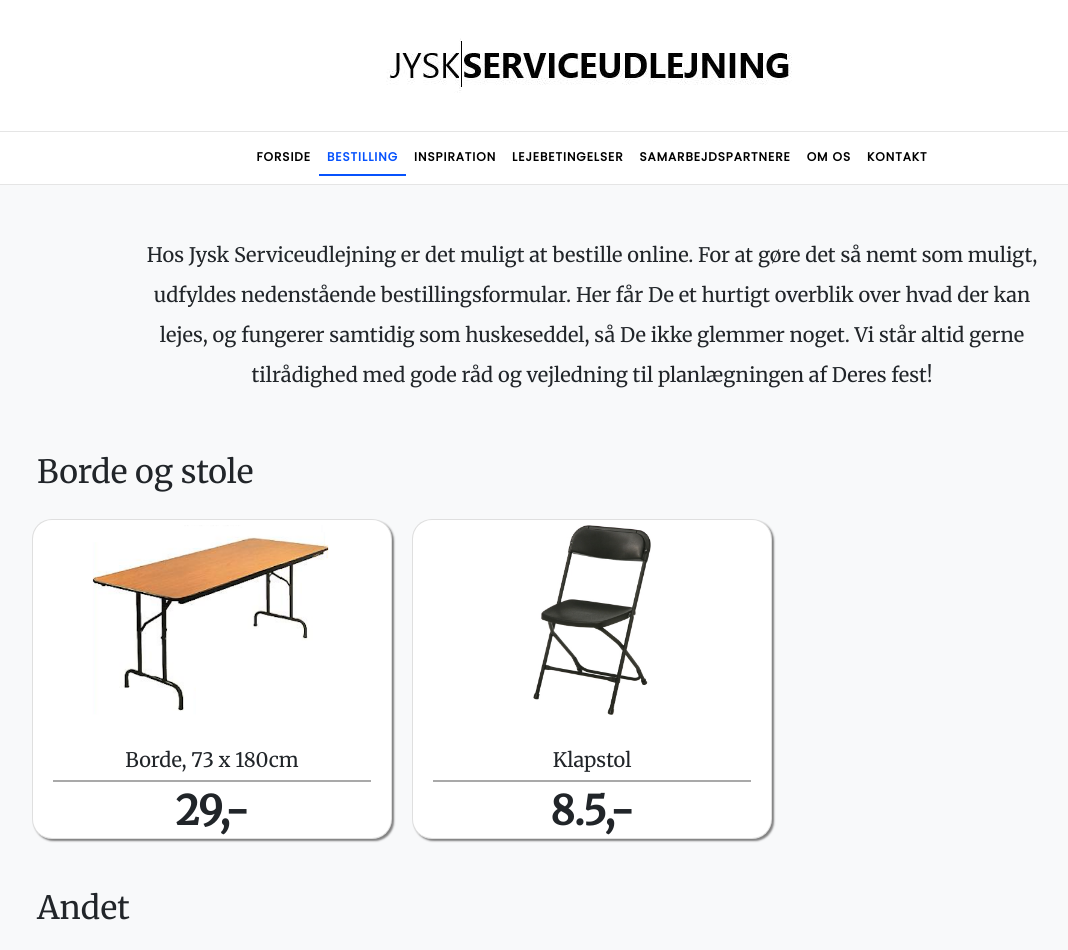
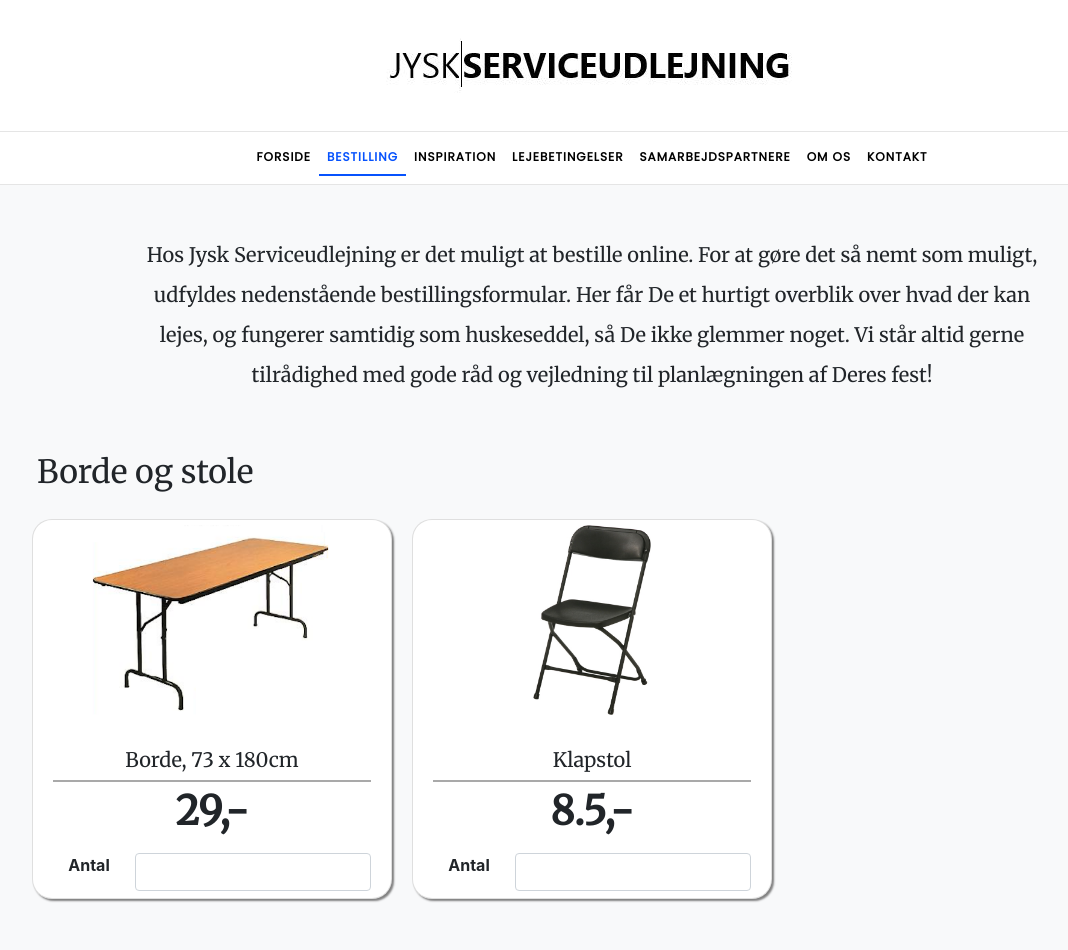
Before and after one commit to Fuzzy3/jyskserviceudlejning2, an Angular app: page /bestilling in a window 1280 px wide. Shown: the top 950 px of the page, without its empty margins (48-1116 px from the left). Built offline with nearby package versions, Linux system fonts and the light colour scheme; a web font is replaced by a local one.

Commit message:
in rgess

```diff
--- a/src/app/bestilling/bestilling.component.html
+++ b/src/app/bestilling/bestilling.component.html
@@ -12,22 +12,32 @@
     </div>
 </section>
 <section id="products" class="margin-top-50">
-    <div class="container padding-bottom-50" *ngFor="let produktSerie of productSerier">
+    <div class="container padding-bottom-50" *ngFor="let produktSerie of productSerier; index as i">
         <div class="row">
             <div class="col">
                 <h2 class="">{{produktSerie.overskrift}}</h2>
             </div>
         </div>
         <div class="row">
-            <div class="col-md-4 margin-top-20 card-col" *ngFor="let produkt of produktSerie.produkter">
+            <div class="col-md-4 margin-top-20 card-col" *ngFor="let produkt of produktSerie.produkter; index as p">
                 <div class="col-inner">
-                    <div class="card box-shadow">
+                    <div class="card card-height-md box-shadow">
                         <div class="image-container img-md">
                             <img class="card-img-top showcase-image img-md" [src]="produkt.billedURL" alt="Card image cap">
                         </div>
                         <div class="card-body">
                             <h5 class="card-title">{{produkt.navn}}</h5>
                             <h4 class="price-tag">{{produkt.pris}},-</h4>
+                            <form class="padding-top-10">
+                                <div class="form-row">
+                                    <div class="col-3">
+                                        <label>Antal</label>
+                                    </div>
+                                    <div class="col-9">
+                                        <input type="number" class="form-control" (input)="onProductAdded($event.target.value, i, p)">
+                                    </div>
+                                </div>
+                            </form>
                         </div>
                     </div>
                 </div>
@@ -39,7 +49,7 @@
     <div class="container">
         <div class="row justify-content-center">
             <div class="col-md-6">
-                <form (ngSubmit)="onSubmit(f)" #f="ngForm" >
+                <form (ngSubmit)="onSubmit()" #f="ngForm" >
                     <div id="bruger-data">
                         <button class="btn btn-secondary float-right" type="button" (click)="fillFormWithDummyData()">Udfyld form</button>
                         <div class="form-group">
--- a/src/app/bestilling/bestilling.component.scss
+++ b/src/app/bestilling/bestilling.component.scss
@@ -12,6 +12,9 @@
     &.img-md {
         max-height: 200px;
     }
+    &.img-sm {
+        max-height: 150px;
+    }
     &.img-fit {
         object-fit: cover;
         padding: 0px;
@@ -25,7 +28,9 @@
     &.img-md {
         height: 200px;
     }
-
+    &.img-sm {
+        height: 150px;
+    }
 }
 
 .card-title {
@@ -54,6 +59,9 @@
         &-lg {
             height:550px;
         }
+        &-md {
+            height: 380px;
+        }
     }
 }
 
--- a/src/app/bestilling/bestilling.component.ts
+++ b/src/app/bestilling/bestilling.component.ts
@@ -1,3 +1,5 @@
+import { BestillingInfo } from './model/bestillingInfo.model';
+import { Bestilling, IBestilling } from './model/bestilling.model';
 import { ProduktSerie } from './model/produktSerie.model';
 import { Component, OnInit, ViewChild } from '@angular/core';
 import { ProductService } from './services/product.service';
@@ -10,8 +12,10 @@
   styleUrls: ['./bestilling.component.scss']
 })
 export class BestillingComponent implements OnInit {
+  @ViewChild('f') bestillingsForm: NgForm;
   productSerier: ProduktSerie[];
-  @ViewChild('f') bestillingsForm: NgForm;
+  bestillingsListe: IBestilling = {};
+  bestillingInfo: BestillingInfo;
   navn = '';
   adresse = '';
   postnr = '';
@@ -28,7 +32,21 @@
   }
 
   onSubmit() {
+    this.bestillingInfo.navn = this.navn;
+    this.bestillingInfo.adresse = this.adresse;
+    this.bestillingInfo.postnr = this.postnr;
+    this.bestillingInfo.by = this.by;
+    this.bestillingInfo.telefon = this.telefon;
+    this.bestillingInfo.email = this.email;
+    this.bestillingInfo.dato = this.dato;
+    this.bestillingInfo.besked = this.besked;
     console.log(this.bestillingsForm);
+  }
+
+  onProductAdded(amount: number, produktSerieId: number, produktId: number) {
+    const id = produktSerieId + '' + produktId;
+    this.bestillingsListe[id] = {antal: amount, produkt: this.productSerier[produktSerieId].produkter[produktId]};
+    console.log(this.bestillingsListe);
   }
 
   fillFormWithDummyData() {
```
Also changed, not shown: src/app/bestilling/model/bestilling.model.ts (added, +10 -0 lines), src/app/bestilling/model/bestillingInfo.model.ts (added, +10 -0 lines).
